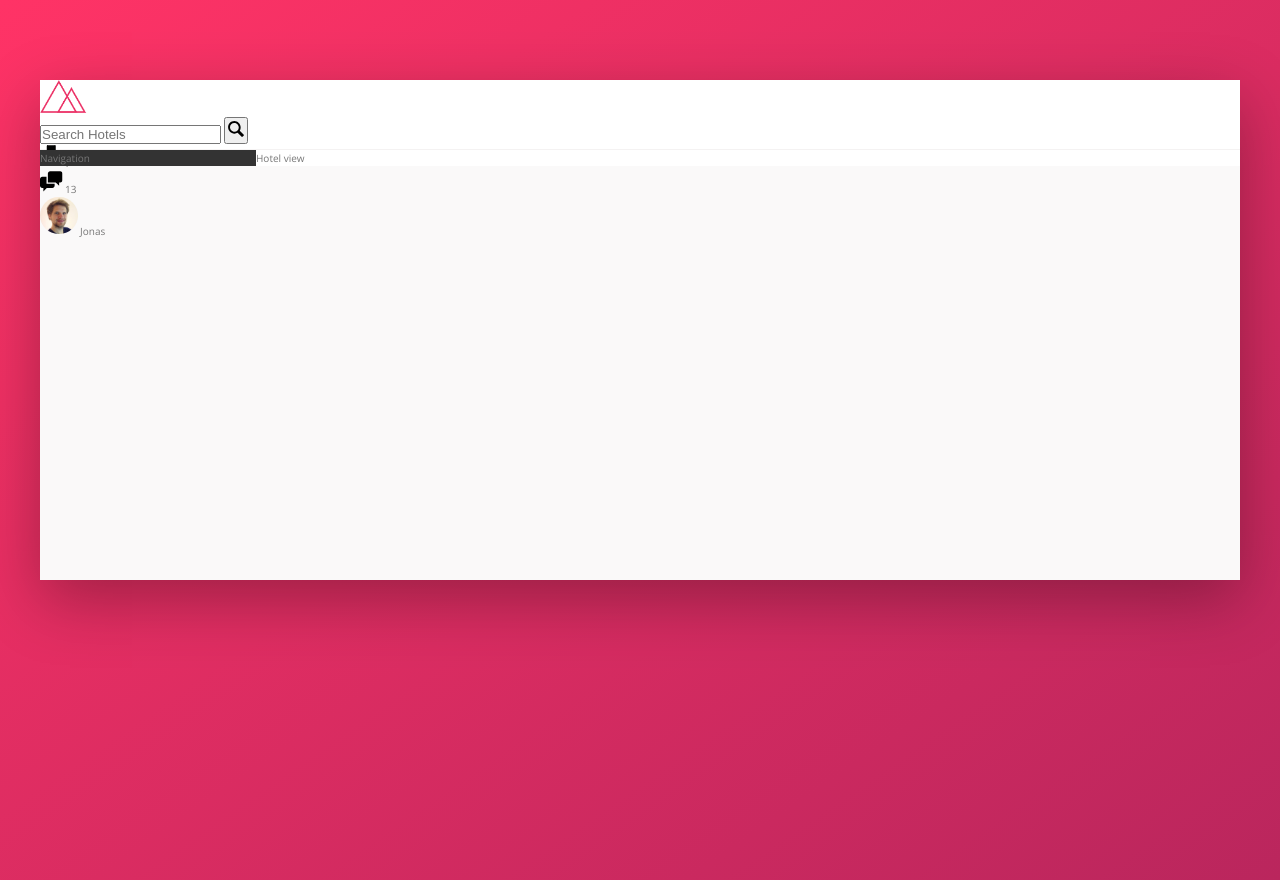
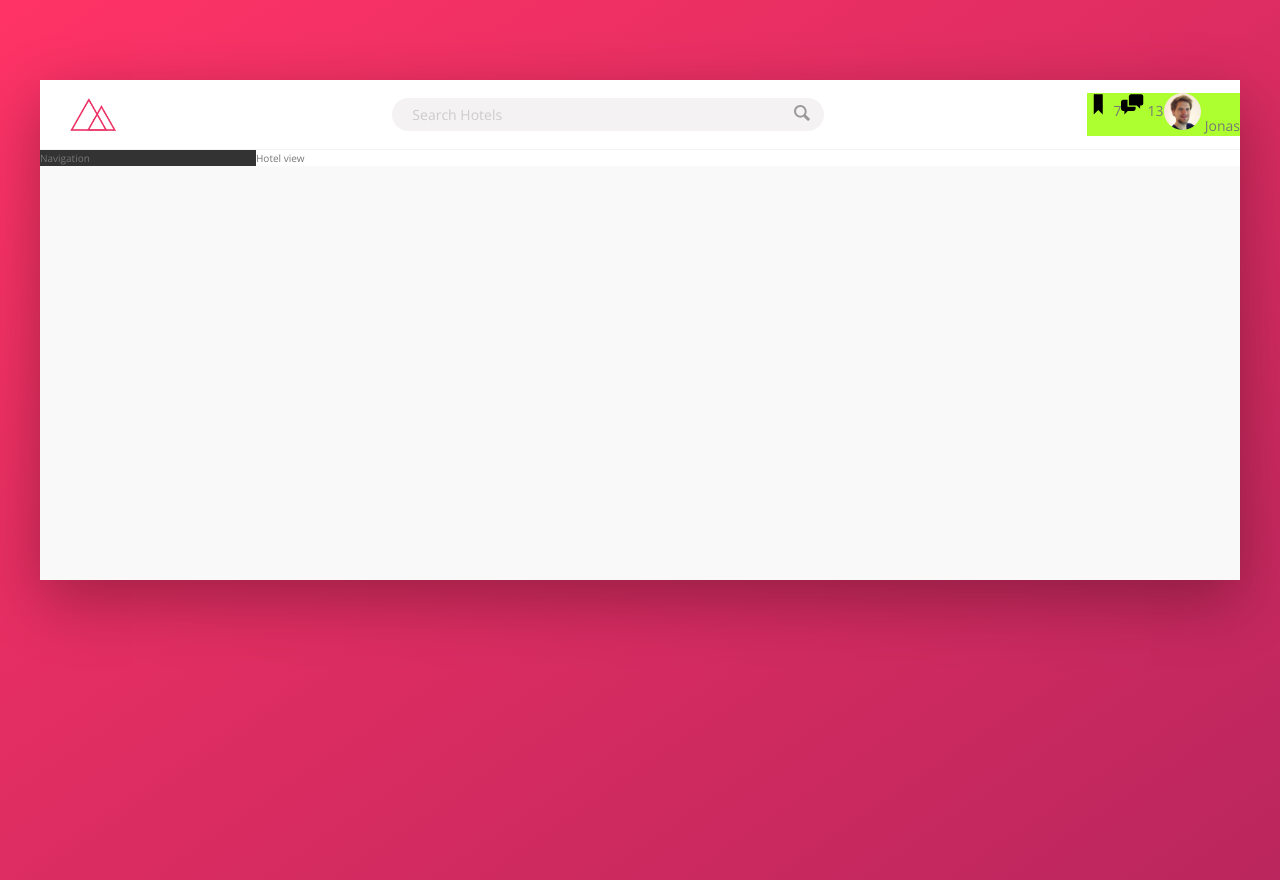
Before and after one commit to Vaggelis-Giannakosian/trillo, a website: page index.html in a window 1280 px wide. Drawn offline with nearby package versions, Linux system fonts and the light colour scheme.

Commit message:
completed search form styling

```diff
--- a/sass/_components.scss
+++ b/sass/_components.scss
@@ -3,26 +3,67 @@
 //Logo
 .logo{
   height: 3.25rem;
-
+  margin-left:3rem;
 }
 
 
 ///////////////////////////////////////////////
 //Search
 .search{
+  flex: 0 0 40%;
+  display: flex;
+  align-items: center;
+  justify-content: center;
 
+  &__input{
+    width:90%;
+    font-family: inherit;
+    font-size: inherit;
+    background-color: var(--color-grey-light-2);
+    border:none;
+    color:inherit;
+    padding:.7rem 2rem;
+    border-radius:100px;
+    transition: all .2s;
+    margin-right: -3.25rem;
 
-  &_input{
+    &:focus{
+      outline:none;
+      width:100%;
+      background-color: var(--color-grey-light-3);
+    }
+
+    &::-webkit-input-placeholder{
+      font-weight: 100;
+      color:var(--color-grey-light-4);
+    }
 
   }
 
+  &__input:focus + &__button{
+    background-color: var(--color-grey-light-3);
+  }
+
+
   &__button{
+    border:none;
+    background-color: var(--color-grey-light-2);
+
+    &:focus{
+      outline:none;
+
+    }
+
+    &:active{
+      transform:translateY(2px);
+    }
 
   }
 
   &__icon{
     height: 2rem;
     width:2rem;
+    fill: var(--color-grey-dark-3);
 
   }
 }
@@ -35,7 +76,8 @@
 
 
 .user-nav{
-
+  background-color: greenyellow;
+  display: flex;
   &__icon-box{
 
   }
--- a/sass/_layout.scss
+++ b/sass/_layout.scss
@@ -11,6 +11,10 @@
   height: 7rem;
   background-color: #fff;
   border-bottom:1px solid var(--color-grey-light-2);
+  display: flex;
+  justify-content: space-between;
+  align-items: center;
+  font-size: 1.4rem;
 }
 
 
```
Also changed, not shown: index.html (+1 -1 lines), css/style.css.
